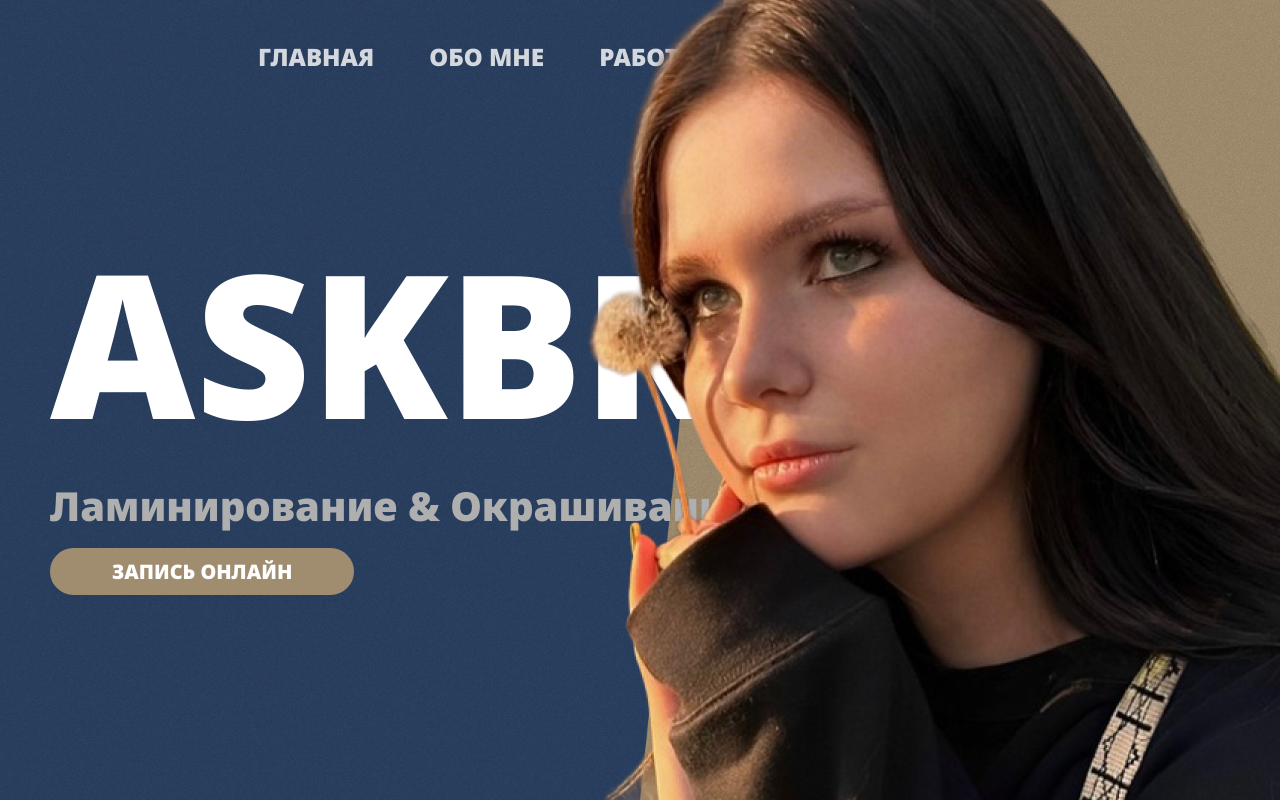
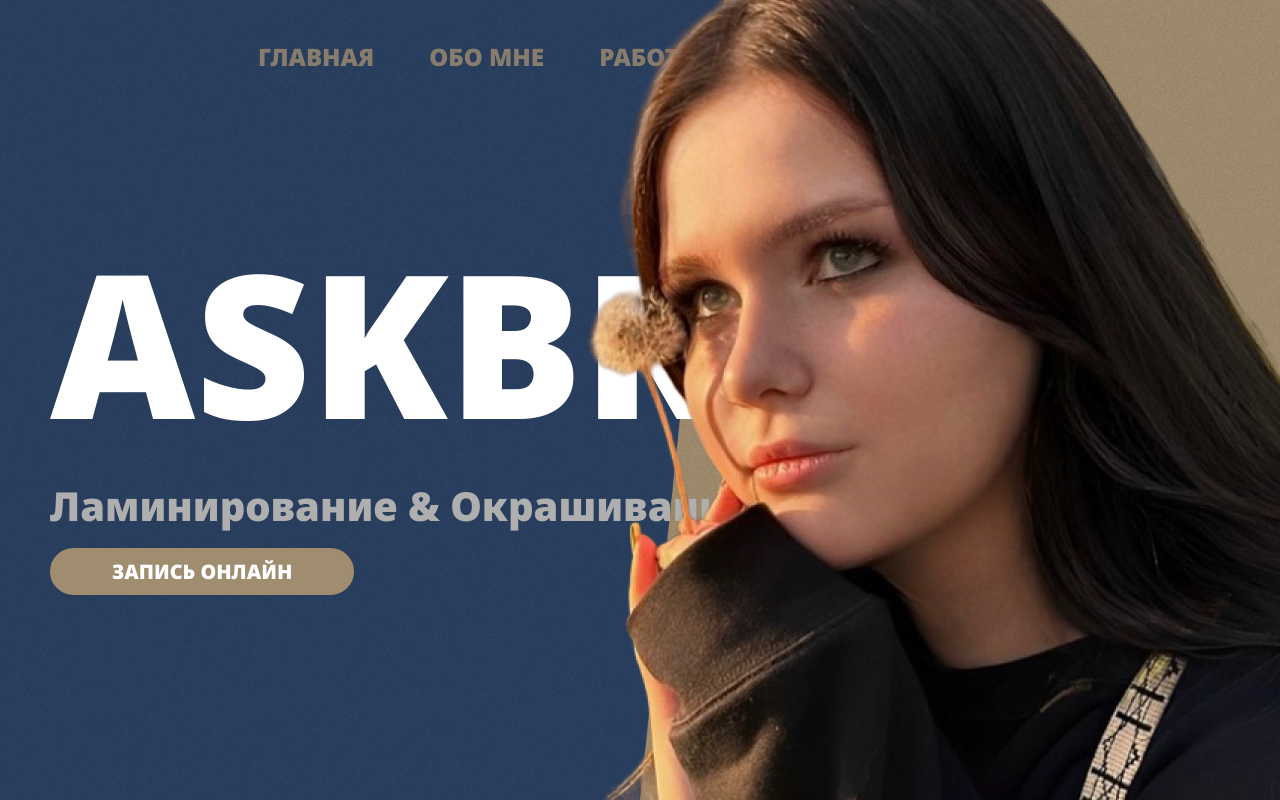
Before and after one commit to awwwdde/ASKBROWS, a React (Create React App) app: page / in a window 1280 px wide. Built offline with nearby package versions, Linux system fonts and the light colour scheme.

Commit message:
Меню разных цветов

```diff
--- a/src/components/menu/Menu.jsx
+++ b/src/components/menu/Menu.jsx
@@ -32,7 +32,7 @@ function Menu() {
             <Link
               onClick={() => onActive(id)}
               className={
-                isActive ? style.menu__listItemLink + ' ' + style.menu__listItemLink_active : style.menu__listItemLink
+                isActive ? style.menu__listLink + ' ' + style.menu__listLink_active : style.menu__listLink
               }
               to={path}
               key={id}
--- a/src/components/menu/menu.module.scss
+++ b/src/components/menu/menu.module.scss
@@ -8,9 +8,8 @@
   &__list {
     display: flex;
     gap: 55px;
-    &Item {
       &Link {
-        color: white;
+        color:#A08D70;
         opacity: 0.8;
         font-size: 24px;
         text-transform: uppercase;
@@ -19,7 +18,9 @@
         &_active {
           opacity: 1;
         }
+        &:nth-child(4), &:nth-child(5) {
+          color: #2B4162;
+        }
       }
-    }
   }
 }
```
